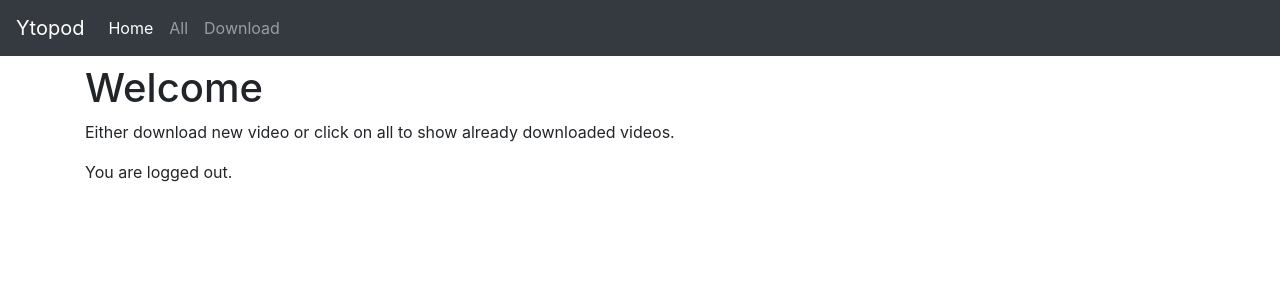
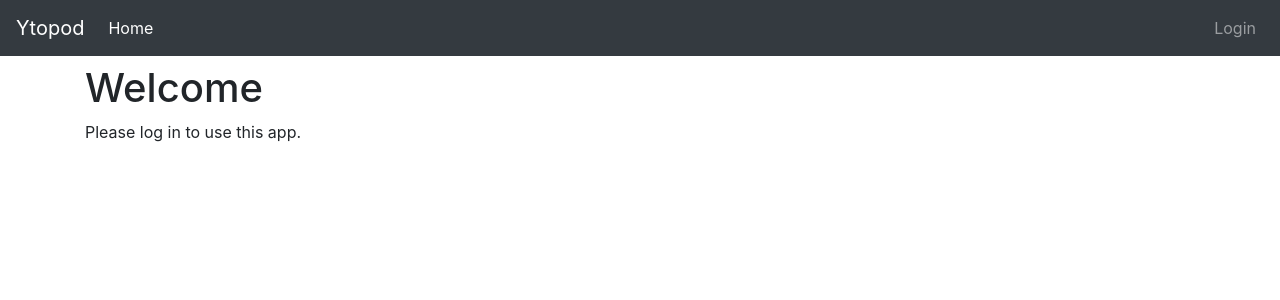
Before and after one commit to makovako/ytopod, a Flask app: page / in a window 1280 px wide. Shown: the top 300 px of the page. Run offline with Flask 2, Linux system fonts and the light colour scheme; tables that the repository leaves empty hold one stand-in row (values such as "Sample post"); parts of the project's set-up code (start-up, migrations or seed data) failed here and were passed over; some libraries are stand-ins or nearby versions.

Commit message:
Unified navigation and user login state

```diff
--- a/flask/ytopod/auth.py
+++ b/flask/ytopod/auth.py
@@ -1,6 +1,5 @@
 from flask import current_app as app, render_template, redirect, url_for, request, abort
 from flask_login import current_user, login_user, login_required, logout_user
-from .nav import nav
 from .forms import RegisterForm, LoginForm
 from .models import db, User
 from . import login_manager
@@ -18,7 +17,7 @@ def login():
             next_page = request.args.get('next')
             return redirect(next_page or url_for('index'))
         form.password.errors.append("Wrong username or password")
-    return render_template("login.html", title="Login - ytopod", nav=nav, form=form)
+    return render_template("login.html", title="Login - ytopod", form=form)
 
 
 @app.route('/initial_setup', methods=["GET","POST"])
@@ -36,7 +35,7 @@ def initial_setup():
             login_user(user)
             return redirect(url_for("index"))
         form.confirm.errors.append("User with given username already exists")
-    return render_template("initial_setup.html", title="Initial Setup - ytopod", nav=nav, form=form)
+    return render_template("initial_setup.html", title="Initial Setup - ytopod", form=form)
 
 @app.route('/logout')
 @login_required
--- a/flask/ytopod/templates/index.html
+++ b/flask/ytopod/templates/index.html
@@ -6,12 +6,12 @@
 
 {% block content %}
 
+{% if user %}
+<h1>Welcome {{ user.username }}</h1>
+<p>Either download new video or click on all to show already downloaded videos.</p>
+{% else %}
 <h1>Welcome</h1>
-<p>Either download new video or click on all to show already downloaded videos.</p>
-{% if user %}
-<p>You are logged in as : {{user}}</p>
-{% else %}
-<p>You are logged out.</p>
+<p>Please log in to use this app.</p>
 {% endif %}
 
 {% endblock %}
--- a/flask/ytopod/templates/navigation.html
+++ b/flask/ytopod/templates/navigation.html
@@ -14,7 +14,22 @@
     </button>
     <div class="collapse navbar-collapse" id="navbarNav">
       <ul class="navbar-nav mr-auto mt-2 mt-lg-0">
-        {% for link in nav %}
+        {% for link in nav["left"] %}
+            {% if link.active %}
+                <li class="nav-item active">
+            {% else %}
+                <li class="nav-item">
+            {% endif %}
+            <a class="nav-link" href="{{ link.url }}">
+            {{ link.name }} {% if link.active %}
+            <span class="sr-only">(current)</span>
+            {% endif %}
+          </a>
+        </li>
+        {% endfor %}
+      </ul>
+      <ul class="navbar-nav mt-2 mt-lg-0">
+        {% for link in nav["right"] %}
             {% if link.active %}
                 <li class="nav-item active">
             {% else %}
--- a/flask/ytopod/views.py
+++ b/flask/ytopod/views.py
@@ -1,7 +1,6 @@
 from flask import render_template, redirect, url_for, request, current_app as app, send_from_directory
 from flask_login import login_required, current_user
 from datetime import timedelta
-from .nav import nav
 from .forms import DownloadForm
 from . import db
 from .utils import extract_video_id
@@ -15,22 +14,61 @@ def initial_user_setup():
     if not User.query.all() and request.endpoint != "initial_setup":
         return redirect(url_for("initial_setup"))
 
-@app.before_request
-def clear_nav():
-    for link in nav:
-        link["active"] = False
-
 @app.errorhandler(404)
 def not_found(error):
     print(error)
-    return render_template("404.html", title="Not Found - ytopod", nav=nav)
+    return render_template("404.html", title="Not Found - ytopod",)
+
+@app.context_processor
+def global_properties():
+    user = current_user if current_user.is_authenticated else None
+    nav = {
+        "left": [
+            {
+                "name": "Home",
+                "url": "/",
+                "active": request.endpoint == "index"
+            },
+            {
+                "name": "All",
+                "url": "/all",
+                "active": request.endpoint == "all"
+            },
+            {
+                "name": "Download",
+                "url": "/download",
+                "active": request.endpoint == "download"
+            },
+        ],
+        "right": [
+            {
+                "name": "Logout",
+                "url": "/logout",
+                "active": False
+            },
+        ]
+    } if user else {
+        "left": [
+            {
+                "name": "Home",
+                "url": "/",
+                "active": request.endpoint == "index"
+            },
+        ],
+        "right": [
+            {
+                "name": "Login",
+                "url": "/login",
+                "active": False
+            },
+        ]
+    }
+
+    return dict(user = user, nav = nav)
 
 @app.route("/")
 def index():
-    for link in nav:
-        if link["name"] == "Home":
-            link["active"] = True
-    return render_template("index.html", title="Home - ytopod", nav=nav, user=current_user.username if current_user.is_authenticated else None)
+    return render_template("index.html", title="Home - ytopod")
 
 @app.route('/download/<path>',methods=['GET'])
 def get_download_files(path):
@@ -41,16 +79,13 @@ def get_download_files(path):
 @app.route("/download", methods=("GET", "POST"))
 @login_required
 def download():
-    for link in nav:
-        if link["name"] == "Download":
-            link["active"] = True
     form = DownloadForm()
     if request.method == "POST" and form.validate():
         video_url = form.data['video_url']
         video_id = extract_video_id(video_url)
         if not video_id:
             form.video_url.errors.append("Cannot parse video URL")
-            return render_template("download.html", title="Download - ytopod", nav=nav, form=form)
+            return render_template("download.html", title="Download - ytopod", form=form)
         ok, res = download_video(video_url)
         if ok:
             db.session.add(res)
@@ -60,18 +95,15 @@ def download():
         else:
             form.video_url.errors.append("There was problem with Downloading.")
             form.video_url.errors.append(f'{res}')
-            return render_template("download.html", title="Download - ytopod", nav=nav, form=form)
+            return render_template("download.html", title="Download - ytopod", form=form)
 
-    return render_template("download.html", title="Download - ytopod", nav=nav, form=form)
+    return render_template("download.html", title="Download - ytopod", form=form)
 
 @app.route("/all")
 @login_required
 def all():
-    for link in nav:
-        if link["name"] == "All":
-            link["active"] = True
     videos = Video.query.all()
-    return render_template("all.html", title="All - ytopod", nav=nav, videos=videos)
+    return render_template("all.html", title="All - ytopod", videos=videos)
 
 @app.route("/delete/<id>")
 @login_required
```
